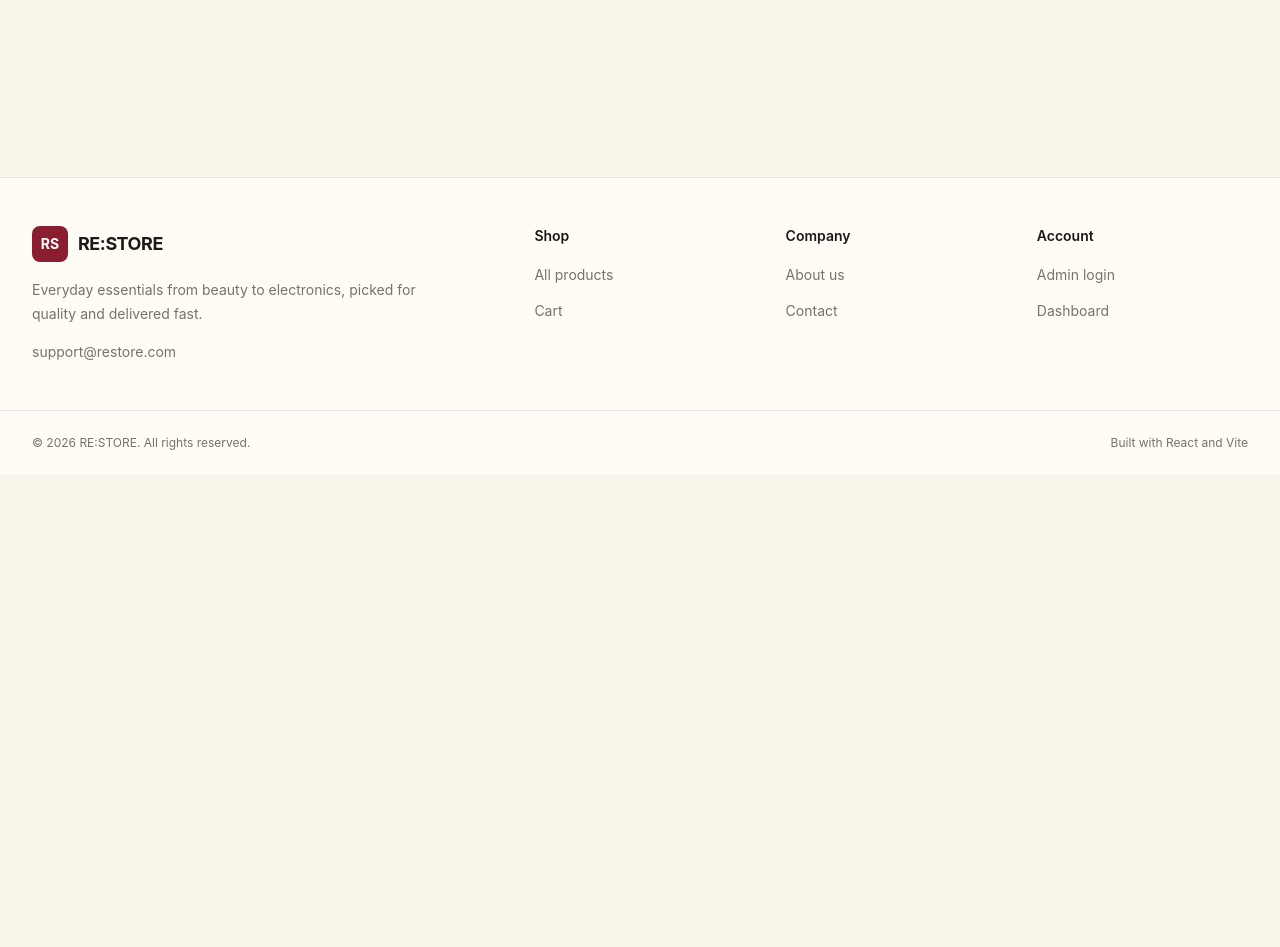
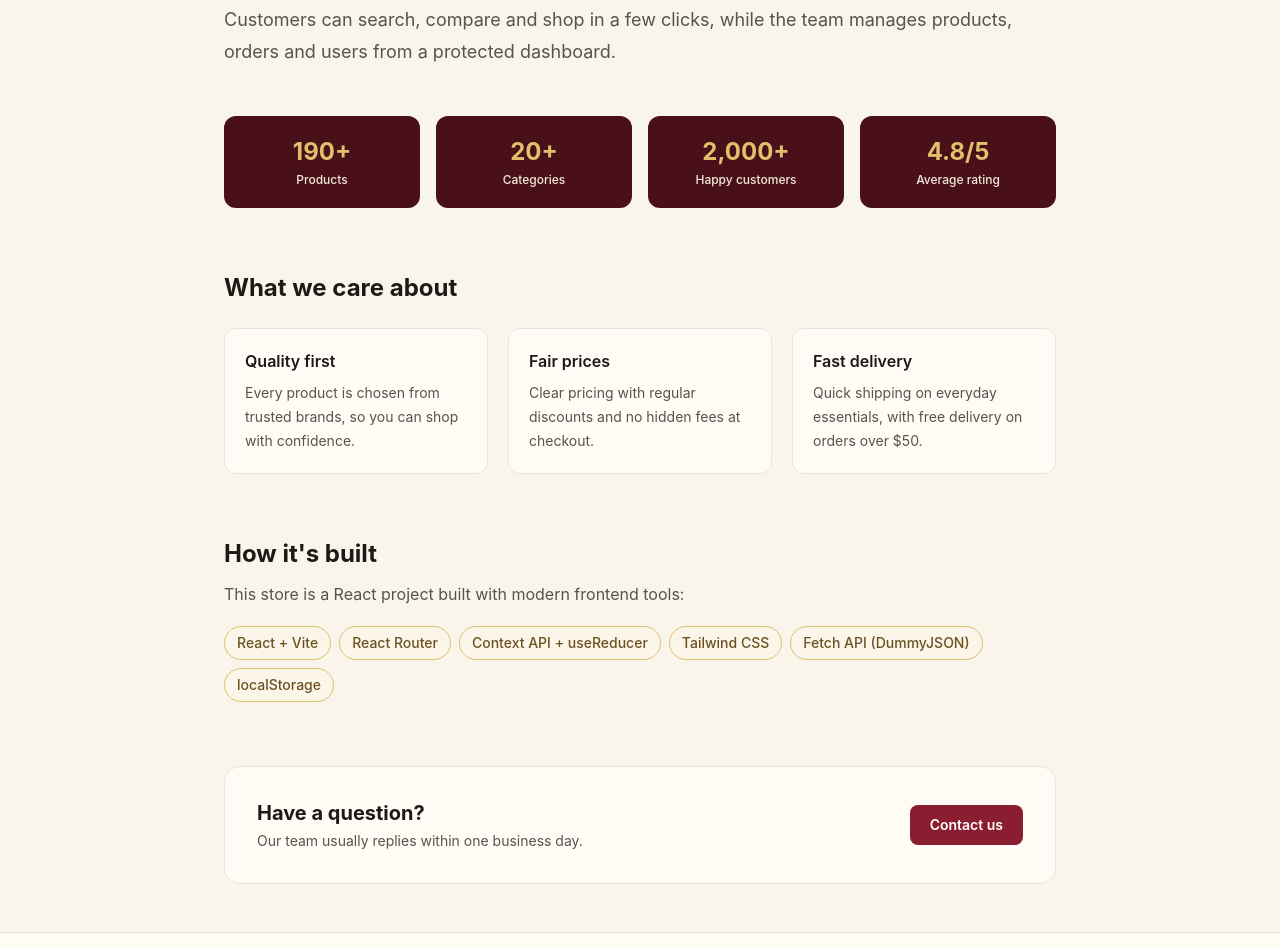
Before and after one commit to HassamKhan0826/React-E-Commerce-Admin-Management-System, a React (Vite) app in the folder react-ecommerce/: page /about in a window 1280 px wide. Shown: the part 325-1272 px from the top of the page. Before the commit the page ends 800 px from the top, so only its background shows below. Built offline with nearby package versions, Linux system fonts and the light colour scheme.

Commit message:
feat(pages): add about page and container component

```diff
--- /dev/null
+++ b/react-ecommerce/src/components/Container.jsx
@@ -0,0 +1,14 @@
+const WIDTHS = {
+  narrow: "max-w-4xl",
+  default: "max-w-7xl",
+};
+
+function Container({ children, size = "default", className = "" }) {
+  return (
+    <section className={`mx-auto w-full px-4 py-12 sm:px-6 lg:px-8 ${WIDTHS[size]} ${className}`}>
+      {children}
+    </section>
+  );
+}
+
+export default Container;
--- a/react-ecommerce/src/pages/About.jsx
+++ b/react-ecommerce/src/pages/About.jsx
@@ -1,8 +1,98 @@
+import { Link } from "react-router-dom";
+import Container from "../components/Container";
+import Card from "../components/Card";
+
+const stats = [
+  { value: "190+", label: "Products" },
+  { value: "20+", label: "Categories" },
+  { value: "2,000+", label: "Happy customers" },
+  { value: "4.8/5", label: "Average rating" },
+];
+
+const values = [
+  {
+    title: "Quality first",
+    text: "Every product is chosen from trusted brands, so you can shop with confidence.",
+  },
+  {
+    title: "Fair prices",
+    text: "Clear pricing with regular discounts and no hidden fees at checkout.",
+  },
+  {
+    title: "Fast delivery",
+    text: "Quick shipping on everyday essentials, with free delivery on orders over $50.",
+  },
+];
+
+const techStack = [
+  "React + Vite",
+  "React Router",
+  "Context API + useReducer",
+  "Tailwind CSS",
+  "Fetch API (DummyJSON)",
+  "localStorage",
+];
+
 function About() {
   return (
-    <section className="mx-auto max-w-7xl px-4 py-16 sm:px-6 lg:px-8">
-      <h1 className="text-3xl font-bold">About</h1>
-    </section>
+    <Container size="narrow">
+      <p className="text-sm font-semibold uppercase tracking-wider text-brand-600">About us</p>
+      <h1 className="mt-3 text-4xl font-bold tracking-tight text-stone-900 sm:text-5xl">
+        Shopping made simple, from browsing to checkout.
+      </h1>
+      <p className="mt-6 text-lg leading-8 text-stone-600">
+        RE:STORE brings beauty, furniture, groceries, electronics and more into one
+        easy store. Customers can search, compare and shop in a few clicks, while
+        the team manages products, orders and users from a protected dashboard.
+      </p>
+
+      <div className="mt-12 grid grid-cols-2 gap-4 sm:grid-cols-4">
+        {stats.map((stat) => (
+          <div key={stat.label} className="rounded-xl bg-brand-900 p-5 text-center">
+            <p className="text-2xl font-bold text-gold-300">{stat.value}</p>
+            <p className="mt-1 text-xs font-medium text-cream-200">{stat.label}</p>
+          </div>
+        ))}
+      </div>
+
+      <h2 className="mt-16 text-2xl font-bold text-stone-900">What we care about</h2>
+      <div className="mt-6 grid gap-5 md:grid-cols-3">
+        {values.map((value) => (
+          <Card key={value.title}>
+            <h3 className="font-semibold text-stone-900">{value.title}</h3>
+            <p className="mt-2 text-sm leading-6 text-stone-600">{value.text}</p>
+          </Card>
+        ))}
+      </div>
+
+      <h2 className="mt-16 text-2xl font-bold text-stone-900">How it's built</h2>
+      <p className="mt-3 text-stone-600">
+        This store is a React project built with modern frontend tools:
+      </p>
+      <ul className="mt-5 flex flex-wrap gap-2">
+        {techStack.map((tech) => (
+          <li
+            key={tech}
+            className="rounded-full border border-gold-300 bg-gold-50 px-3 py-1.5 text-sm font-medium text-gold-800"
+          >
+            {tech}
+          </li>
+        ))}
+      </ul>
+
+      <div className="mt-16 flex flex-col items-start justify-between gap-4 rounded-2xl border border-stone-200 bg-cream-50 p-8 sm:flex-row sm:items-center">
+        <div>
+          <h2 className="text-xl font-bold text-stone-900">Have a question?</h2>
+          <p className="mt-1 text-sm text-stone-600">Our team usually replies within one business day.</p>
+        </div>
+        <Link
+          to="/contact"
+          className="shrink-0 rounded-lg bg-brand-600 px-5 py-2.5 text-sm font-semibold text-white hover:bg-brand-700"
+        >
+          Contact us
+        </Link>
+      </div>
+    </Container>
   );
 }
 
```
